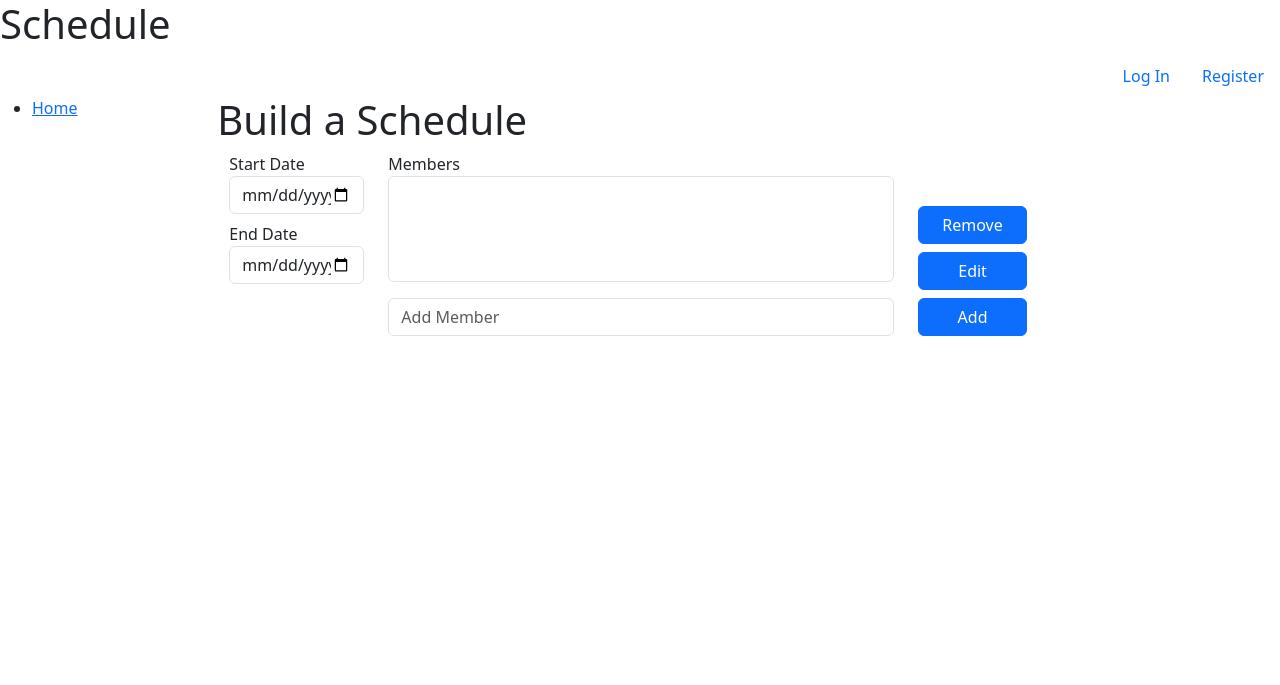
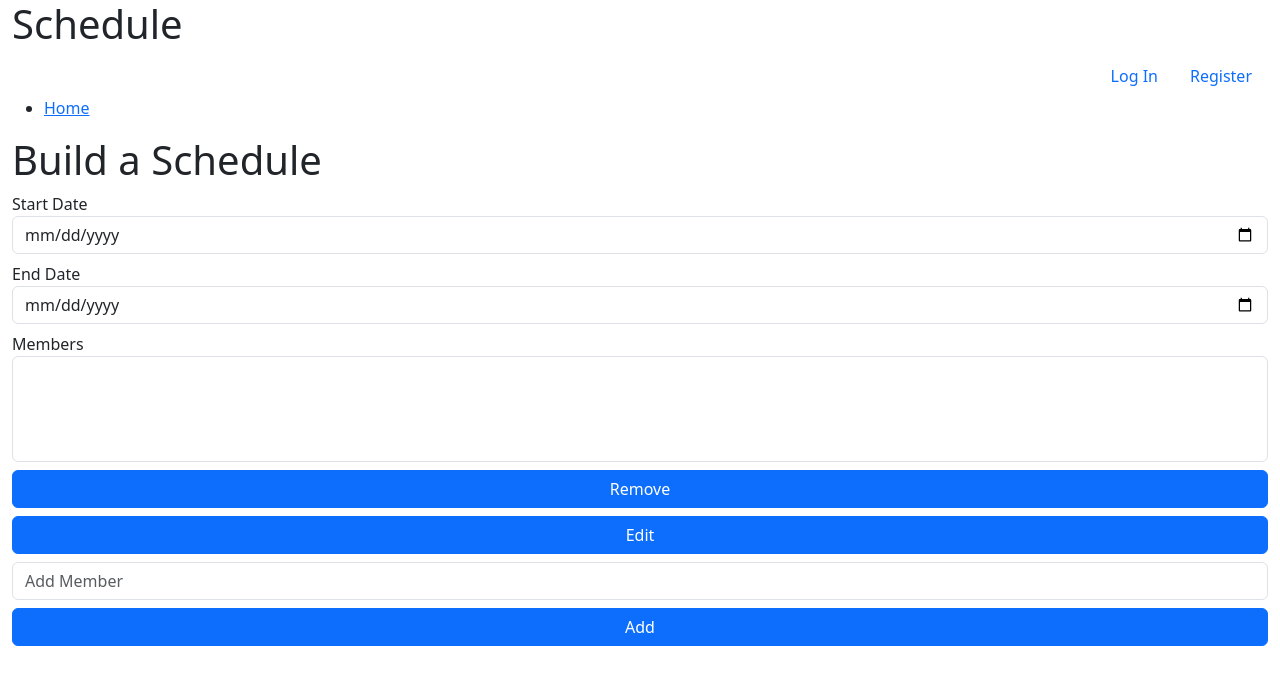
Before and after one commit to chris-calmatlas/schedules, a Django app: page / in a window 1280 px wide. Shown: the top 685 px of the page. Run offline with Django 5.2, Linux system fonts and the light colour scheme; lists and menus that the app fills with data are empty.

Commit message:
Front end. Display schedule in rows. Simplied layout to focus on mobile first.

```diff
--- a/project5/schedule/static/scripts/dateUtils.js
+++ b/project5/schedule/static/scripts/dateUtils.js
@@ -24,12 +24,18 @@ export const getPrettyDateFormatString = function(dateObject){
     return dateObject.toLocaleDateString()
 }
 
+// Find the "tomorrow" of the given date.
+// Returns the whole date object not the day of the month
+export const getNextDate = function(dateObject){
+    return new Date(dateObject.setDate(dateObject.getDate() + 1))
+}
+
 // Return an array of date objects from start to end dates inclusive
 export const getArrayOfDates = function(startDate, endDate){
     const dateArray = []
     let currentDate = new Date(startDate)
     do{
-        dateArray.push(new Date(currentDate.setDate(currentDate.getDate() + 1)))
+        dateArray.push(getNextDate(currentDate))
     } while (currentDate <= endDate)
 
     return dateArray
--- a/project5/schedule/static/scripts/schedule.js
+++ b/project5/schedule/static/scripts/schedule.js
@@ -56,10 +56,10 @@ function scheduleBuilder() {
 
     function buildShiftContainer(dateObject){
         // Create the elements
-        const shiftContainer = document.createElement('div')
-        const headerNode = document.createElement("h3")
-        const dayNode = document.createElement("div")
-        const dateNode = document.createElement("div")
+        const shiftContainer = document.createElement("div")
+        const headerNode = document.createElement("div")
+        const dayNode = document.createElement("h6")
+        const dateNode = document.createElement("h6")
         const listContainer = document.createElement("div")
         const listNode = document.createElement("ul")
 
@@ -71,18 +71,57 @@ function scheduleBuilder() {
         listContainer.appendChild(listNode)
 
         // Add classes
-        shiftContainer.className = `card shiftContainer ${dateUtils.getDayName(dateObject.getDay())} ${dateUtils.getHtmlDateValueFormatString(dateObject)}`
-        headerNode.className = "card-header"
-        dayNode.className = "scheduleDay card-subtitle"
-        dateNode.className = "scheduleDate card-title"
+        shiftContainer.className = `card shiftContainer`
+        headerNode.className = "card-header text-center"
+        dayNode.className = "scheduleDay"
+        dateNode.className = "scheduleDate"
         listContainer.className = "card-body"
         listNode.className = "list-group list-group-flush"
 
-        // Add innerHTML
-        dayNode.innerHTML = dateUtils.getDayName(dateObject.getDay())
-        dateNode.innerHTML = dateUtils.getPrettyDateFormatString(dateObject)
+        // Add data if we have it
+        if(dateObject){
+            shiftContainer.dataset.date = dateObject
+            shiftContainer.classList.add(dateUtils.getDayName(dateObject.getDay()))
+            shiftContainer.classList.add(dateUtils.getHtmlDateValueFormatString(dateObject))
+            dayNode.innerHTML = dateUtils.getDayName(dateObject.getDay())
+            dateNode.innerHTML = dateUtils.getPrettyDateFormatString(dateObject)
+        } else {
+           shiftContainer.classList.add("invisible")
+        }
 
         return shiftContainer
+    }
+
+    function buildScheduleRows(shiftContainers, numberOfDaysPerRow){
+        // Display the shift containers in rows
+        if(!numberOfDaysPerRow || numberOfDaysPerRow > 12){
+            numberOfDaysPerRow = 7
+        }
+
+        const shiftContainerArray = Array.from(shiftContainers)
+        // splice the container array until there's nothing left.
+        while(shiftContainerArray.length > 0){
+            // Get the shiftContainers that will go into the row
+            const shiftContainerSubset = shiftContainerArray.splice(0, numberOfDaysPerRow)
+
+            // Add shift containers to pad the end.
+            while(shiftContainerSubset.length < numberOfDaysPerRow){
+                const newContainer = buildShiftContainer()
+                shiftContainerSubset.push(newContainer)
+            }
+
+            // Build the row and append it to the shift containers parent
+            let row = document.createElement("div")
+            row.className = "scheduleRow d-md-flex"
+            shiftContainerSubset[0].parentNode.appendChild(row)
+
+            shiftContainerSubset.forEach((shiftContainer) => {
+                // Add the shift containers to the row
+                row.appendChild(shiftContainer)
+                shiftContainer.classList.add("h-100")
+                shiftContainer.classList.add(`equal-md-width-${numberOfDaysPerRow}`)
+            })
+        }
     }
 
     function buildScheduleContainer(startInput, endInput) {
@@ -92,13 +131,15 @@ function scheduleBuilder() {
             const scheduleContainer = document.querySelector(".scheduleContainer")
 
             // Get dates within this schedule
-            const dateArray = dateUtils.getArrayOfDates(startInput.valueAsDate, endInput.valueAsDate)
+            const dateArray = dateUtils.getArrayOfDates(startInput.valueAsDate, endInput.valueAsDate, true)
 
             // Clear the old schedule and add the new
             scheduleContainer.innerHTML = ""
             dateArray.forEach((date) => {
                 scheduleContainer.append(buildShiftContainer(date))
             })
+
+            buildScheduleRows(document.querySelectorAll(".shiftContainer"))
         }
     }
 }
--- a/project5/schedule/templates/schedule/index.html
+++ b/project5/schedule/templates/schedule/index.html
@@ -2,44 +2,46 @@
 {% load static %}
 
 {% block body %}
+    <div class="row">
         <h1>Build a Schedule</h1>
-    <div class="container">
-        <form class="row">
-            <div class="scheduleBuilder col-lg-2">
+        <form class="mb-2">
+            <div class="row">
+                <fieldset class="scheduleBuilder">
                     <label for="scheduleStart">Start Date</label>
                     <input id="scheduleStart" class="scheduleStart form-control mb-2" name="scheduleStart" type="date" />
                     <label for="scheduleEnd">End Date</label>
                     <input id="scheduleEnd" class="scheduleEnd form-control mb-2" name="scheduleEnd" type="date" />
-            </div>
+                </fieldset>
 
-            <div class="memberManager form-group col-lg d-flex flex-lg-column flex-column-reverse gap-2">
+                <fieldset class="memberManager d-flex flex-lg-column flex-column-reverse gap-2">
                     <div class="row">
-                    <div class="col-lg-8">
+                        <div class="">
                             <label for="memberList">Members</label>
                             <select id="memberList" class="memberList form-select mb-2" multiple>
                                 {% for member in members %}
                                 {% endfor %}
                             </select>
                         </div>
-                    <div class="memberControls d-flex flex-column justify-content-end gap-2 col-lg-2">
+                        <div class="memberControls d-flex flex-column justify-content-end gap-2">
                             <button class="memberRemoveButton btn btn-primary" name="memberRemoveButton">Remove</button>
                             <button class="memberEditButton btn btn-primary" name="memberEditButton">Edit</button>
                         </div>
                     </div>
                     <div class="row">
-                    <div class="col-lg-8">
+                        <div class="">
                             <label for="memberAddInput" class="visually-hidden">Add Member</label>
-                        <input id="memberAddInput" class="memberAddInput form-control col-lg-8 mb-2" placeholder="Add Member" />
+                            <input id="memberAddInput" class="memberAddInput form-control mb-2" placeholder="Add Member" />
                         </div>
-                    <div class="col-lg-2 d-flex flex-column">
+                        <div class="d-flex flex-column">
                             <button class="memberAddButton btn btn-primary" name="memberAddButton">Add</button>
                         </div>
                         <div class="message"></div>
                     </div>
+                </fieldset>
             </div>
         </form>
-
-        <div class="scheduleContainer row"></div>
+        <div class="scheduleContainer">
+        </div>
     </div>
 
     <script src="{% static 'scripts/schedule.js' %}" type="module"></script>
--- a/project5/schedule/templates/schedule/layout.html
+++ b/project5/schedule/templates/schedule/layout.html
@@ -5,9 +5,14 @@
     <head>
         <title>{% block title %}Schedule{% endblock %}</title>
         <link href="https://cdn.jsdelivr.net/npm/bootstrap@5.3.3/dist/css/bootstrap.min.css" rel="stylesheet" integrity="sha384-QWTKZyjpPEjISv5WaRU9OFeRpok6YctnYmDr5pNlyT2bRjXh0JMhjY6hW+ALEwIH" crossorigin="anonymous">
+        <link href="{% static 'style.css' %}" rel="stylesheet">
     </head>
     <body>
+        <div class="container-fluid">
+            <div class="row">
                 <h1>Schedule</h1>
+            </div>
+            <div class="row">
                 <ul class="nav justify-content-end">
                     {% if user.is_authenticated %}
                         <li class="nav-item">
@@ -25,16 +30,18 @@
                         </li>
                     {% endif %}
                 </ul>
+            </div>
             <div class="row">
-            <div class="sidebar col-md-2">
+                <div class="sidebar">
                     <ul>
                         <li><a href="{% url 'index' %}">Home</a></li>
                     </ul>
                 </div>
-            <div class="col-md-9">
+                <div class="">
                 {% block body %}
                 {% endblock %}
                 </div>
             </div>
+        </div>
     </body>
 </html>
```
Also changed, not shown: project5/schedule/static/style.css (added, +61 -0 lines). Lines whose indentation alone changed are shown as unchanged.
